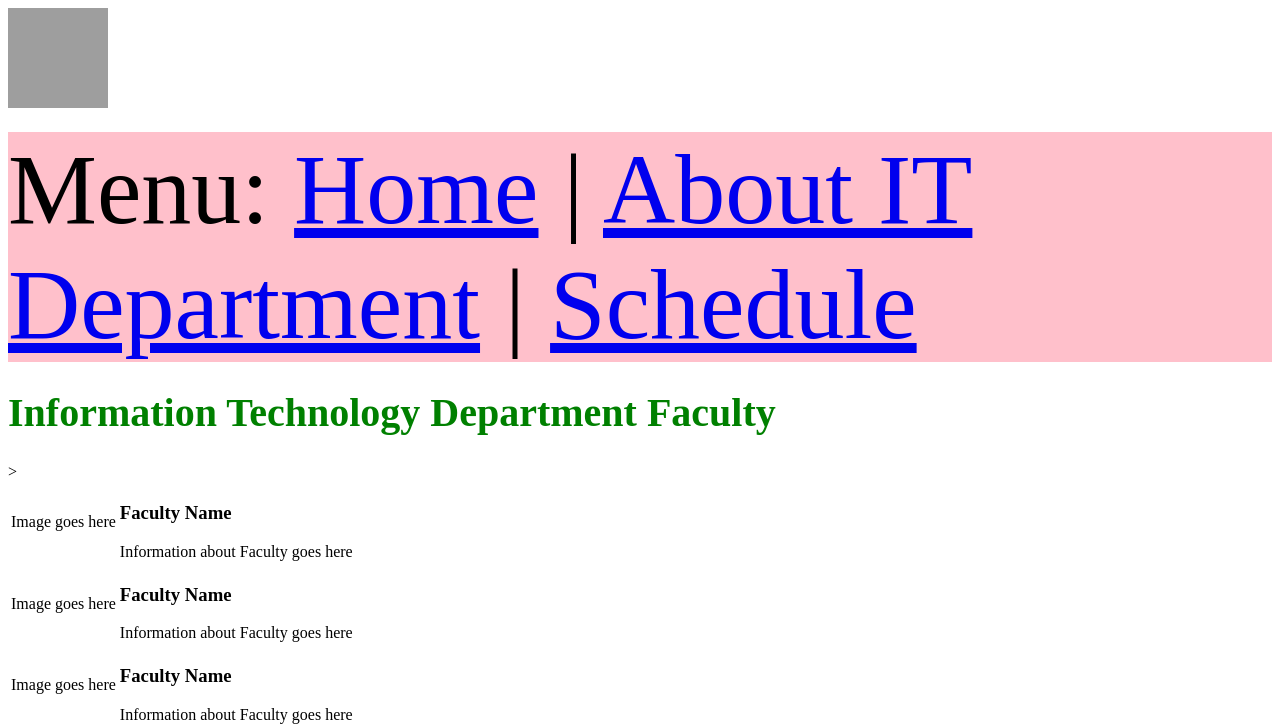
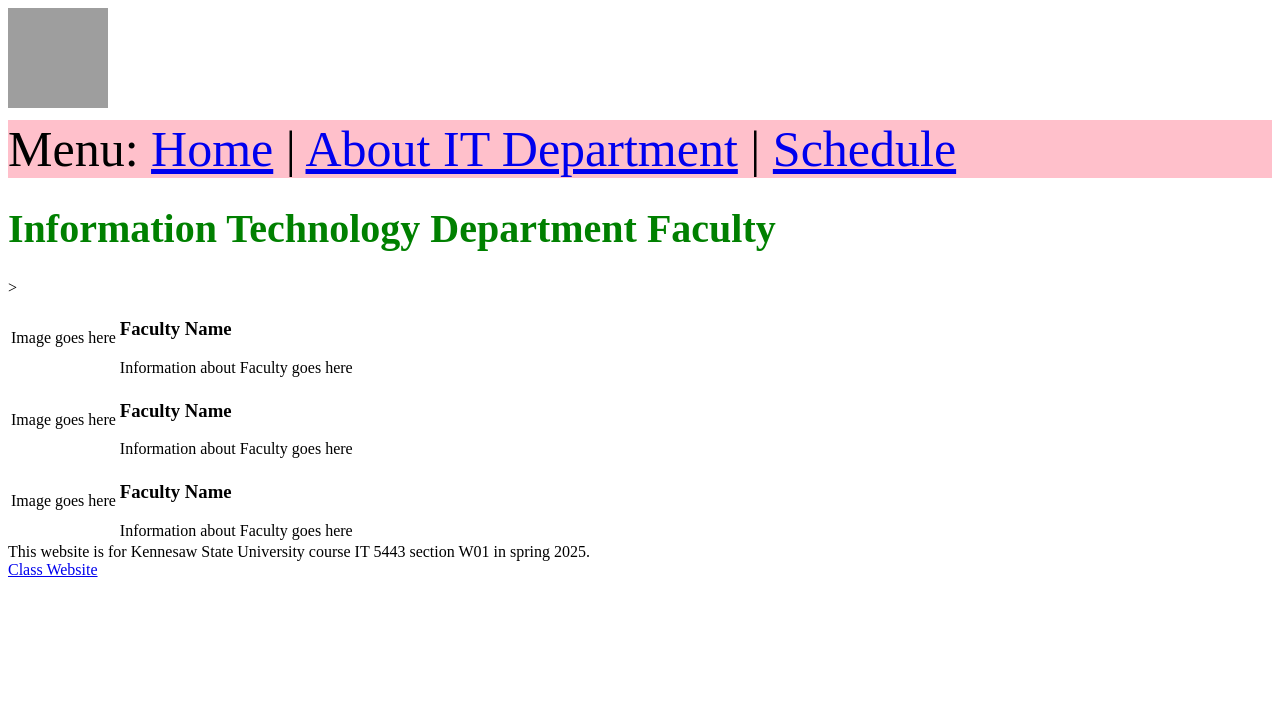
Before and after one commit to Tortall/it5443spring2025, a PHP site: page /about.html in a window 1280 px wide. Shown: the top 726 px of the page. Run offline with PHP 8.4, Linux system fonts and the light colour scheme; grey boxes are pictures that could not be loaded.

Commit message:
Changed font size on menu.

```diff
--- a/mystyle.css
+++ b/mystyle.css
@@ -18,7 +18,7 @@
 	#header a:active {}
 	#container {
 		width: 100%;
-		font-size: 100px;
+		font-size: 50px;
 	}
 	#faculty-info {
 		text-align: left;
```
